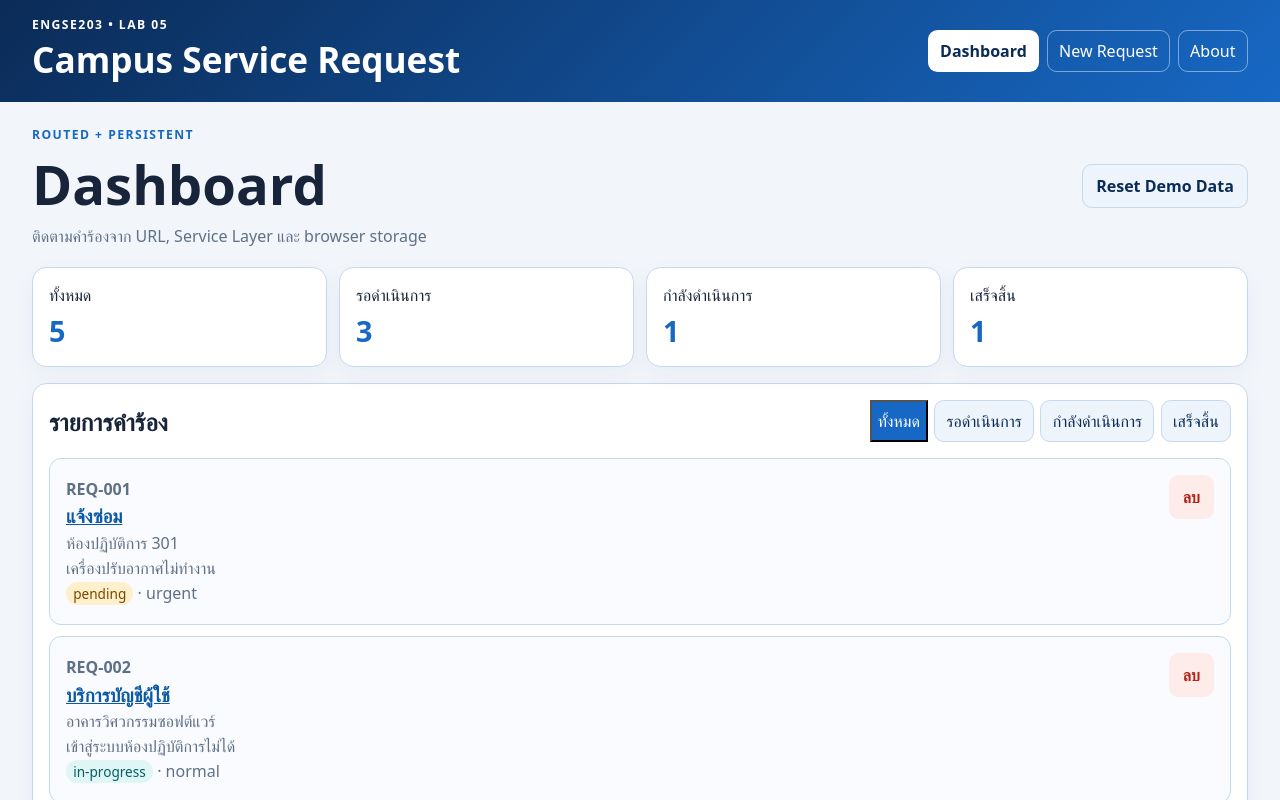
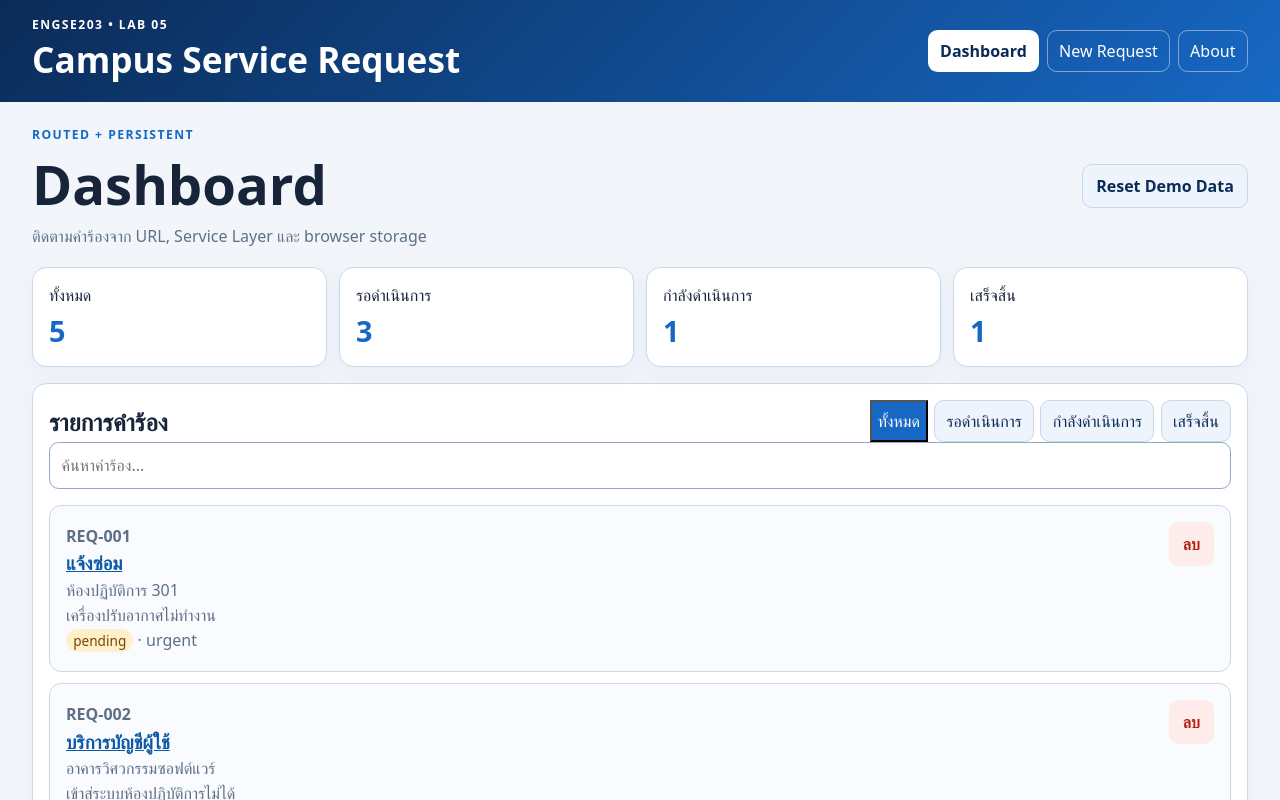
Before and after one commit to Jay-RMUTL/engse203-student-labs--68543210030-1-, a React (Vite) app in the folder labs/midterm/: page / in a window 1280 px wide. Shown: the top 800 px of the page. Built offline with nearby package versions, Linux system fonts and the light colour scheme.

Commit message:
feat: add search box filtering in DashboardPage

```diff
--- a/labs/midterm/src/pages/DashboardPage.jsx
+++ b/labs/midterm/src/pages/DashboardPage.jsx
@@ -15,7 +15,7 @@ function DashboardPage() {
   const [loadState, setLoadState] = useState('idle');
   const [requests, setRequests] = useState([]);
   const [statusFilter, setStatusFilter] = useState('all');
-  // TODO B2: เพิ่ม state สำหรับข้อความค้นหา ที่นี่
+  const [searchTerm, setSearchTerm] = useState('');
   const [errorMessage, setErrorMessage] = useState('');
   const [notice, setNotice] = useState('');
 
@@ -41,7 +41,6 @@ function DashboardPage() {
     return () => { ignore = true; };
   }, [scenario, reloadKey]);
 
-  // แก้ไขบั๊ก 2: เปลี่ยนเงื่อนไข pending จาก 'completed' เป็น 'pending'
   const summary = useMemo(() => ({
     total: requests.length,
     pending: requests.filter((request) => request.status === 'pending').length,
@@ -49,17 +48,22 @@ function DashboardPage() {
     completed: requests.filter((request) => request.status === 'completed').length,
   }), [requests]);
 
-  // แก้ไขบั๊ก 3: เปลี่ยนเงื่อนไขจาก !== เป็น ===
-  const filteredRequests = statusFilter === 'all'
-    ? requests
-    : requests.filter((request) => request.status === statusFilter);
+  const filteredRequests = requests.filter((request) => {
+    const matchesStatus = statusFilter === 'all' || request.status === statusFilter;
+    const term = searchTerm.trim().toLowerCase();
+    const matchesSearch = !term ||
+      (request.requestType && request.requestType.toLowerCase().includes(term)) ||
+      (request.location && request.location.toLowerCase().includes(term)) ||
+      (request.details && request.details.toLowerCase().includes(term));
+
+    return matchesStatus && matchesSearch;
+  });
 
   function handleRetry() {
     if (scenario) setSearchParams({});
     else reload();
   }
 
-  // แก้ไขบั๊ก 4: เปลี่ยนการอัปเดต state เป็น setRequests(nextRequests)
   async function handleDelete(requestId) {
     try {
       const nextRequests = await deleteRequest(requestId);
@@ -101,8 +105,15 @@ function DashboardPage() {
           <SummaryPanel summary={summary} />
           <section className="panel" aria-labelledby="request-list-title">
             <div className="section-heading"><h2 id="request-list-title">รายการคำร้อง</h2><FilterBar value={statusFilter} onFilterChange={setStatusFilter} /></div>
-            {/* TODO B2: วางช่อง <input> ค้นหา ตรงนี้ (เหนือรายการ) แล้วกรองร่วมกับตัวกรองสถานะ */}
-            {/* TODO B3: เพิ่ม onMarkDone={handleMarkDone} และเขียน handleMarkDone ให้เรียก updateRequestStatus แล้ว setRequests เพื่อให้ summary อัปเดต + รอด refresh */}
+            <div className="search-bar" style={{ marginBottom: '1rem' }}>
+              <input
+                type="text"
+                placeholder="ค้นหาคำร้อง..."
+                value={searchTerm}
+                onChange={(e) => setSearchTerm(e.target.value)}
+                data-testid="search-input"
+              />
+            </div>
             <RequestList requests={filteredRequests} onDeleteRequest={handleDelete} />
           </section>
         </>
```
